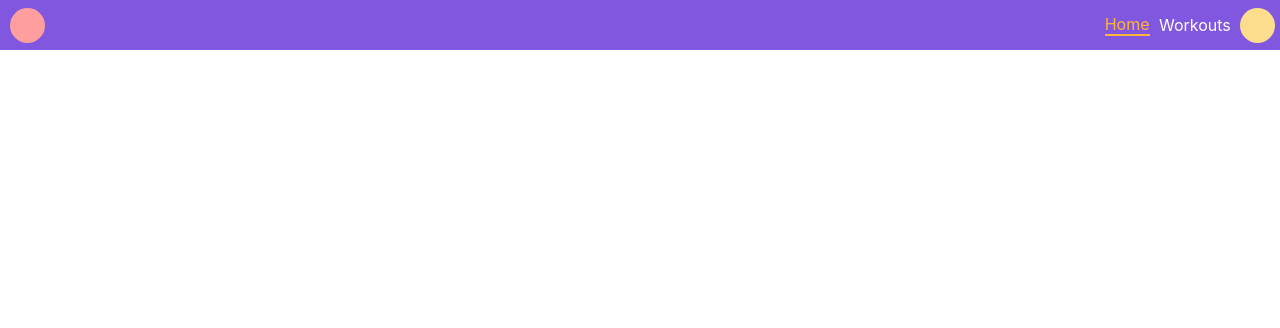
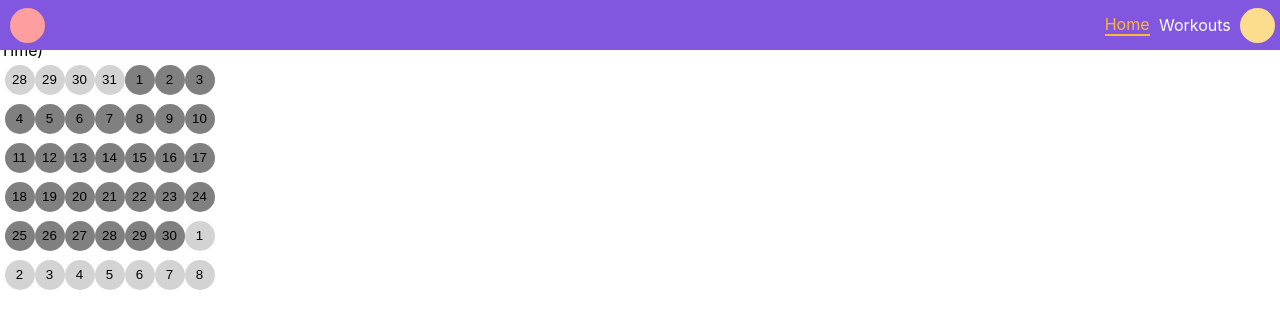
Before and after one commit to rikili/fitness-app, a React (Create React App) app in the folder root/frontend/: page / in a window 1280 px wide. Shown: the top 328 px of the page. Built offline with nearby package versions, Linux system fonts and the light colour scheme.

Commit message:
Implement date-based calendar grid

```diff
--- a/root/frontend/src/components/Button.tsx
+++ b/root/frontend/src/components/Button.tsx
@@ -3,7 +3,7 @@ import React from 'react';
 import useStyles from './Button.style';
 
 interface PropTypes {
-  children: string,
+  children: any,
   onClick?: any,
   className?: string,
 }
--- a/root/frontend/src/components/Calendar.tsx
+++ b/root/frontend/src/components/Calendar.tsx
@@ -1,5 +1,5 @@
 import React from 'react';
-import { getDay, addMonths, lastDayOfMonth } from 'date-fns';
+import { getDay, addDays, format } from 'date-fns';
 
 import Week from './Week';
 
@@ -8,55 +8,43 @@ interface PropTypes {
   firstOfSelected: Date,
 }
 
-const generateWeeks = (firstOfMonth: Date): number[][] => {
-  const dayOffset: number = getDay(firstOfMonth);
-  const weekArr: number[][] = [[], [], [], [], [], []];
+const getSundayOfWeek = (date: Date): Date => {
+  const dayOfWeekOfFirst: number = getDay(date);
+  return addDays(date, -(dayOfWeekOfFirst - 1));
+};
 
-  if (dayOffset !== 0) {
-    const priorMonth = addMonths(new Date(firstOfMonth), -1);
-    const lastOfPrior: number = lastDayOfMonth(
-      priorMonth,
-    ).getUTCDate();
+const generateMonthLayout = (firstOfMonth: Date): Date[][] => {
+  const monthLayout: Date[][] = [[], [], [], [], [], []];
 
-    for (let fill: number = lastOfPrior - (dayOffset - 1); fill <= lastOfPrior; fill += 1) {
-      weekArr[0].push(fill);
+  const firstOfVisibleCalendar = getSundayOfWeek(firstOfMonth);
+  let dateToAdd = firstOfVisibleCalendar;
+  monthLayout.forEach((weekArr: Date[]) => {
+    for (let dayInWeek = 0; dayInWeek < 7; dayInWeek += 1) {
+      weekArr.push(dateToAdd);
+      dateToAdd = addDays(dateToAdd, 1);
     }
-  }
+  });
 
-  const lastDayOfCurr = lastDayOfMonth(firstOfMonth).getUTCDate();
-  for (let weekItr: number = 0; weekItr < 6; weekItr += 1) {
-    const getLastOfLastWeek = weekItr === 0 ? 1 : weekArr[weekItr - 1][6] + 1;
-    for (let fillCurr: number = getLastOfLastWeek; weekArr[weekItr].length < 7; fillCurr += 1) {
-      if (fillCurr > lastDayOfCurr) {
-        fillCurr = 1;
-      }
-      weekArr[weekItr].push(fillCurr);
-    }
-  }
-
-  return weekArr;
+  return monthLayout;
 };
 
 function Calendar(props: PropTypes) {
   const { today, firstOfSelected } = props;
 
-  const weeksArray: number[][] = generateWeeks(firstOfSelected);
+  const monthLayoutInWeeks: Date[][] = generateMonthLayout(firstOfSelected);
 
   return (
     <div style={{ width: '100vw', height: '100vh' }}>
       <div>
         {`Test Calendar, Today = ${today} || Month = ${firstOfSelected}`}
       </div>
-      {weeksArray.map((week: number[], index: number) => {
-        const rowNum = index;
-        return (
-          <Week
-            key={`Week: [${week[0]}-${week[6]}]/(${rowNum})`}
-            weekIndex={rowNum}
-            dateValues={week}
-          />
-        );
-      })}
+      {monthLayoutInWeeks.map((week: Date[]) => (
+        <Week
+          key={`Week: (first: [${format(week[0], 'mm-dd')}])`}
+          selectedMonth={firstOfSelected.getMonth()}
+          dates={week}
+        />
+      ))}
     </div>
   );
 }
--- /dev/null
+++ b/root/frontend/src/components/Day.style.ts
@@ -0,0 +1,22 @@
+import { createUseStyles } from 'react-jss';
+
+const useStyles = createUseStyles({
+  SelectedDay: {
+    background: 'grey',
+    borderRadius: '50%',
+    borderWidth: '0',
+    minWidth: '30px',
+    minHeight: '30px',
+    margin: '15%',
+  },
+  UnSelectedDay: {
+    background: 'lightGrey',
+    borderRadius: '50%',
+    borderWidth: '0',
+    minWidth: '30px',
+    minHeight: '30px',
+    margin: '15%',
+  },
+});
+
+export default useStyles;
--- /dev/null
+++ b/root/frontend/src/components/Day.tsx
@@ -0,0 +1,28 @@
+import React from 'react';
+import { Link } from 'react-router-dom';
+import { format } from 'date-fns';
+
+import useStyles from './Day.style';
+import Button from './Button';
+
+interface PropTypes {
+  isSelected: boolean,
+  date: Date,
+}
+
+function Day({ isSelected, date }: PropTypes) {
+  const styles = useStyles();
+  const style = isSelected ? styles.SelectedDay : styles.UnSelectedDay;
+  return (
+    <Link
+      to={`/Workouts/${date}`}
+      key={`Day: ${format(date, 'mm-dd-yy')}`}
+    >
+      <Button className={style}>
+        {String(date.getDate())}
+      </Button>
+    </Link>
+  );
+}
+
+export default Day;
--- a/root/frontend/src/components/Week.style.ts
+++ b/root/frontend/src/components/Week.style.ts
@@ -6,14 +6,6 @@ const useStyles = createUseStyles({
     flexDirection: 'row',
     width: '20px',
   },
-  Day: {
-    background: 'grey',
-    borderRadius: '50%',
-    borderWidth: '0',
-    minWidth: '30px',
-    minHeight: '30px',
-    margin: '15%',
-  },
 });
 
 export default useStyles;
--- a/root/frontend/src/components/Week.tsx
+++ b/root/frontend/src/components/Week.tsx
@@ -1,24 +1,23 @@
 import React from 'react';
+
 import useStyles from './Week.style';
 
-import Button from './Button';
+import Day from './Day';
 
 interface PropTypes {
-  weekIndex: number,
-  dateValues: number[],
+  selectedMonth: number,
+  dates: Date[],
 }
 
-function Week({ weekIndex, dateValues }: PropTypes) {
+function Week({ selectedMonth, dates }: PropTypes) {
   const styles = useStyles();
   return (
     <div className={styles.Week}>
-      {dateValues.map((date: number) => (
-        <Button
-          className={styles.Day}
-          key={`Day: ${date}/(${weekIndex})`}
-        >
-          {String(date)}
-        </Button>
+      {dates.map((date: Date) => (
+        <Day
+          isSelected={date.getMonth() === selectedMonth}
+          date={date}
+        />
       ))}
     </div>
   );
--- a/root/frontend/src/routes/Home.tsx
+++ b/root/frontend/src/routes/Home.tsx
@@ -1,8 +1,10 @@
 import React from 'react';
+
+import CalendarPanel from '../components/CalendarPanel';
 
 function Home() {
   return (
-    <div />
+    <CalendarPanel />
   );
 }
 
```
